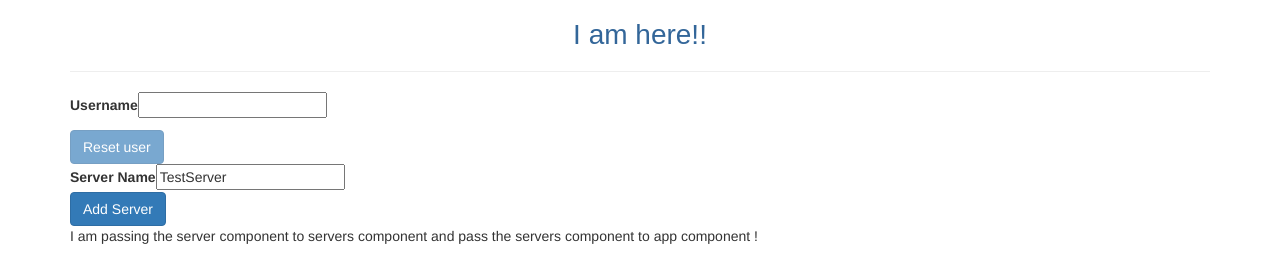
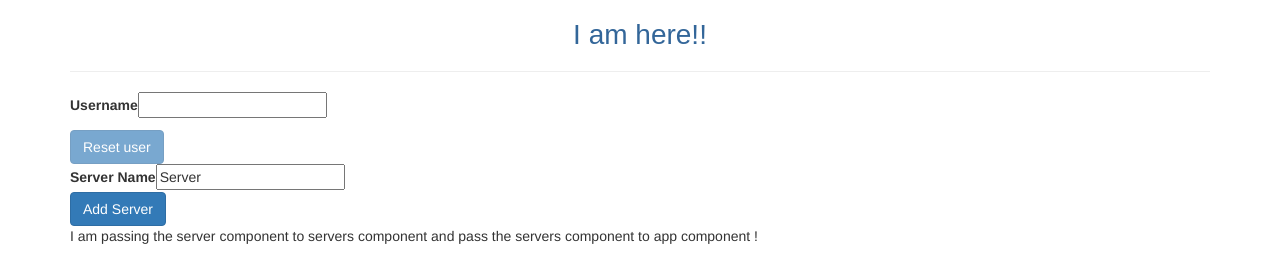
Before and after one commit to HiufaiLau/Angular-SPA, an Angular app: page / in a window 1280 px wide. Shown: the top 254 px of the page. Built offline with nearby package versions, Linux system fonts and the light colour scheme.

Commit message:
changed server name

```diff
--- a/src/app/servers/servers.component.ts
+++ b/src/app/servers/servers.component.ts
@@ -14,10 +14,10 @@ import { Server } from 'selenium-webdriver/safari';
 export class ServersComponent implements OnInit {
   serverCreationStatus = 'No server is created.';
   allowNewServer = false;
-  name = 'TestServer';
+  name = 'Server';
   username = '';
   serverCreated = false;
-  servers = ['TestServer','TestServer2'];
+  servers = ['Server','Server2'];
 
     constructor() {
   setTimeout(() => {
```
